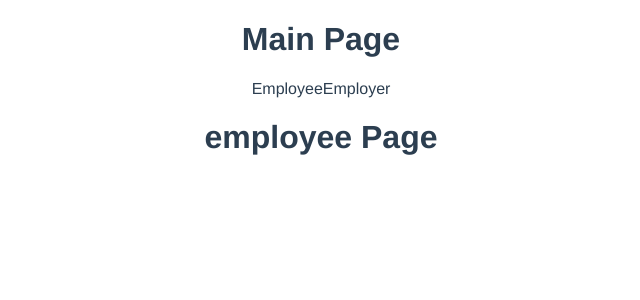
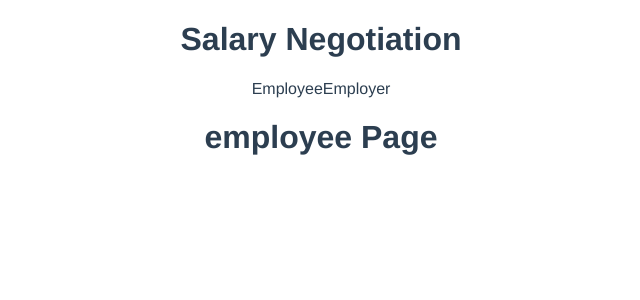
Before and after one commit to mssui/coding-assignment, a Vue app: page / in a window 1280 px wide. Shown: the top 300 px of the page, without its empty margins (319-959 px from the left). Built offline with nearby package versions, Linux system fonts and the light colour scheme.

Commit message:
Add toggle for tab components

```diff
--- a/src/components/mainpage.vue
+++ b/src/components/mainpage.vue
@@ -1,16 +1,16 @@
 <template>
   <div class="hello">
-    <h1>Main Page</h1>
+    <h1>Salary Negotiation</h1>
     <div class="tab">
       <span
         class="item"
         :class="{ active: isActive }"
-        @click.prevent="activeComponent = 'employee'"
+        @click.prevent="activeComponent = 'employee'; toggle();"
       >Employee</span>
       <span
         class="item"
         :class="{ active: !isActive }"
-        @click.prevent="activeComponent = 'employer'"
+        @click.prevent="activeComponent = 'employer'; toggle();"
       >Employer</span>
     </div>
     <keep-alive>
@@ -31,7 +31,12 @@ export default {
       isActive: true
     }
   },
-  components: { employee, employer }
+  components: { employee, employer },
+  methods: {
+    toggle: function () {
+      this.isActive = !this.isActive
+    }
+  }
 }
 </script>
 
```
